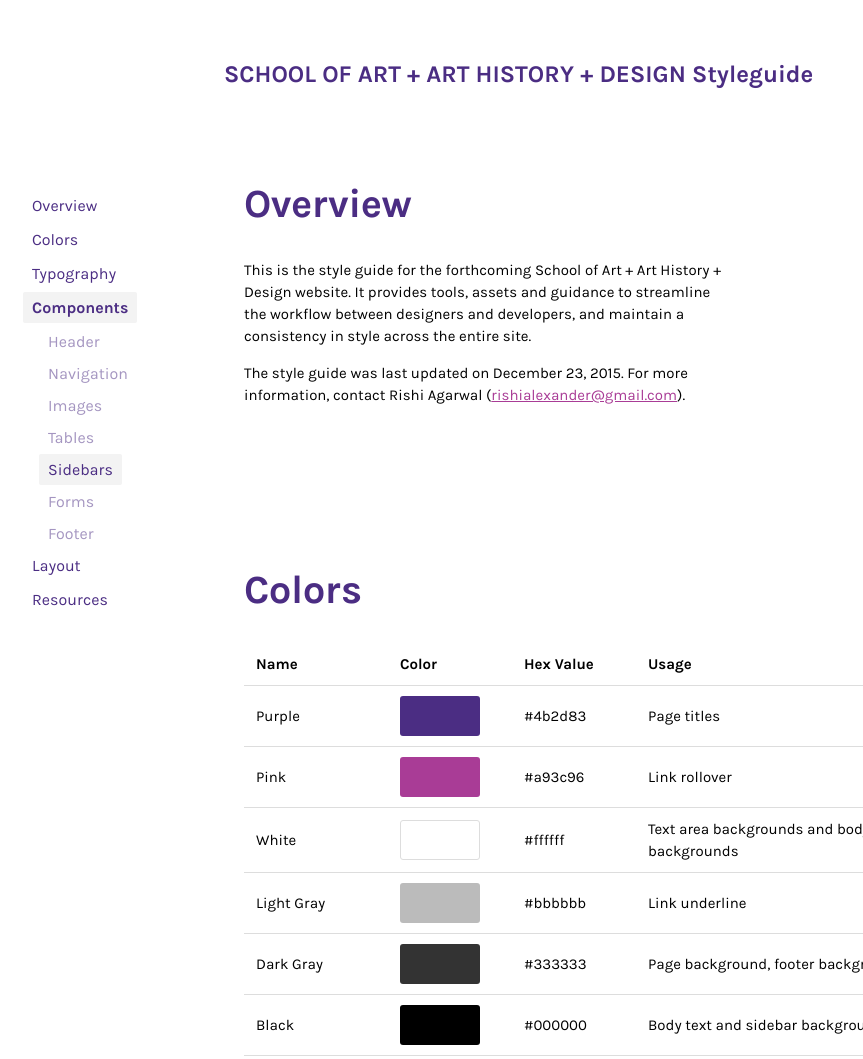
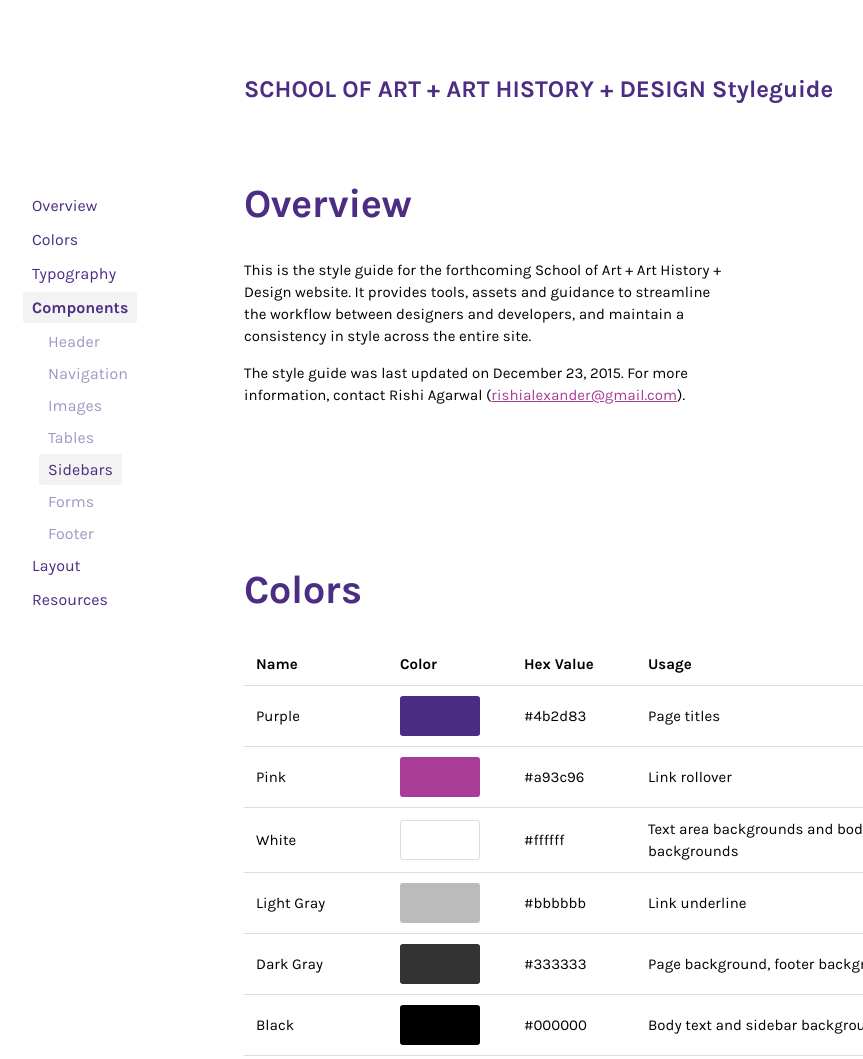
Before and after one commit to rishialexander/soa-styleguide, a plain HTML site: page index.html in a window 1280 px wide. Shown: the top 1059 px of the page, without its empty margins (41-904 px from the left). Drawn offline with Linux system fonts and the light colour scheme.

Commit message:
Fixed header position

```diff
--- a/style.scss
+++ b/style.scss
@@ -64,8 +64,8 @@ $color-black: 	#000000;
 	font-size: 24px;
 	color: $color-purple;
 	position: absolute;
-	left: 265px;
-	top: 60px;
+	left: 285px;
+	top: 75px;
 
 	@media (max-width: 600px) {
 		left: 40px;
```
Also changed, not shown: style.css.
